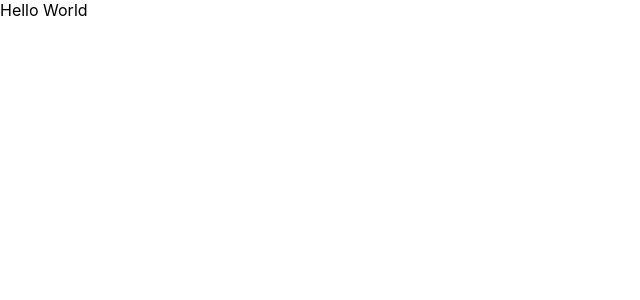
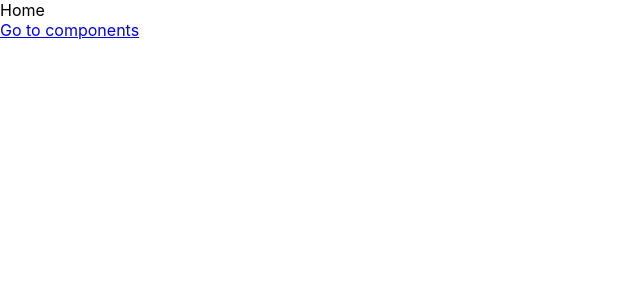
Before and after one commit to satshree/task-manager-todo, a React (Vite) app: page / in a window 1280 px wide. Shown: the top 300 px of the page, without its empty margins (0-640 px from the left). Built offline with nearby package versions, Linux system fonts and the light colour scheme.

Commit message:
setup routes

```diff
--- a/src/App.tsx
+++ b/src/App.tsx
@@ -1,5 +1,19 @@
+import { BrowserRouter, Routes, Route } from "react-router-dom";
+
+import { routes } from "./routes";
+
 function App() {
-  return <>Hello World</>;
+  return (
+    <>
+      <BrowserRouter>
+        <Routes>
+          {routes.map((route) => (
+            <Route path={route.to} element={route.element} />
+          ))}
+        </Routes>
+      </BrowserRouter>
+    </>
+  );
 }
 
 export default App;
--- /dev/null
+++ b/src/pages/ComponentList/index.tsx
@@ -0,0 +1,5 @@
+function ComponentList() {
+  return <div>Remove this page on final submission</div>;
+}
+
+export default ComponentList;
--- /dev/null
+++ b/src/pages/Home/index.tsx
@@ -0,0 +1,15 @@
+import { Link } from "react-router-dom";
+
+import { getRoute } from "../../routes";
+
+function Home() {
+  return (
+    <div>
+      Home
+      <br />
+      <Link to={getRoute("components")}>Go to components</Link>
+    </div>
+  );
+}
+
+export default Home;
--- /dev/null
+++ b/src/routes.tsx
@@ -0,0 +1,25 @@
+import { Routes } from "./types";
+
+import Home from "./pages/Home";
+import ComponentList from "./pages/ComponentList";
+
+export const routes: Routes[] = [
+  {
+    to: "/",
+    text: "home",
+    element: <Home />,
+  },
+  {
+    to: "/components",
+    text: "components",
+    element: <ComponentList />,
+  },
+];
+
+export function getRoute(routeName: string) {
+  routes.forEach((route) => {
+    if (route.text === routeName) return route.to;
+  });
+
+  return "";
+}
--- a/src/types/index.ts
+++ b/src/types/index.ts
@@ -1,3 +1,9 @@
+export interface Routes {
+  to: string;
+  text: string;
+  element: React.ReactElement;
+}
+
 export interface ToDoData {
   userId: number;
   id: number;
```
